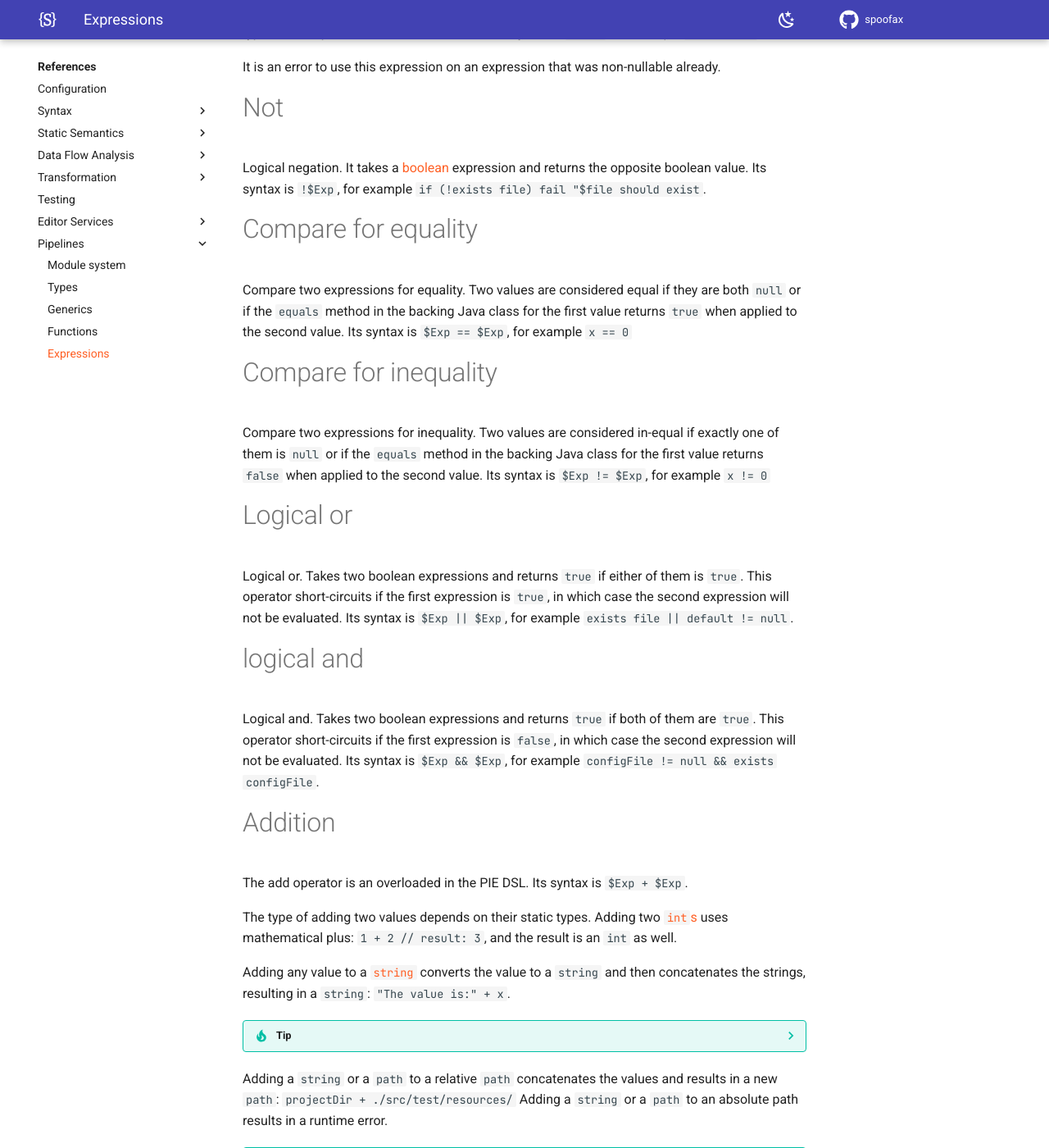
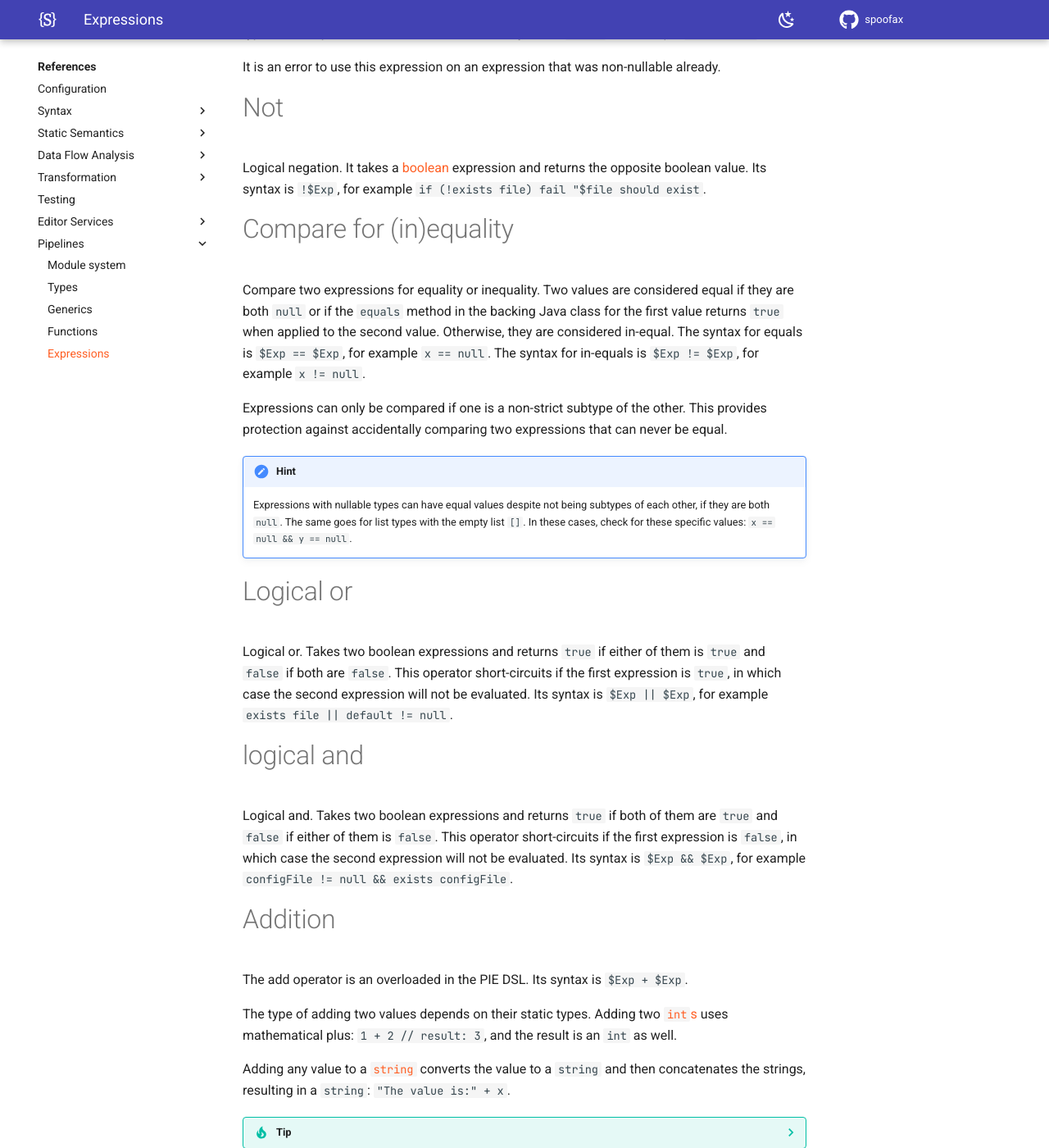
Before and after one commit to pdmosses/metaborg.github.io, an MkDocs documentation site: the page built from docs/references/pipelines/expressions.md, in a window 1280 px wide and 1400 px high, scrolled down 1406 px. Shown: the whole window at 82% size. Built offline with MkDocs 1.6.1 and Material for MkDocs 9.7.7, drawn with Linux system fonts in a browser that asks for light colours; comment, search, counter and statistics services are not loaded.

Commit message:
Small improvements to PIE expressions
comparision + logical operators

```diff
--- a/docs/references/pipelines/expressions.md
+++ b/docs/references/pipelines/expressions.md
@@ -71,24 +71,27 @@ It takes a [boolean](../types#bool) expression and returns the opposite boolean
 Its syntax is `!$Exp`, for example `if (!exists file) fail "$file should exist`.
 
 
-# Compare for equality
+# Compare for (in)equality
 
-Compare two expressions for equality.
+Compare two expressions for equality or inequality.
 Two values are considered equal if they are both `null` or if the `equals` method in the backing Java class for the first value returns `true` when applied to the second value.
-Its syntax is `$Exp == $Exp`, for example `x == 0`
+Otherwise, they are considered in-equal.
+The syntax for equals is `$Exp == $Exp`, for example `x == null`.
+The syntax for in-equals is `$Exp != $Exp`, for example `x != null`.
 
+Expressions can only be compared if one is a non-strict subtype of the other.
+This provides protection against accidentally comparing two expressions that can never be equal.
 
-# Compare for inequality
-
-Compare two expressions for inequality.
-Two values are considered in-equal if exactly one of them is `null` or if the `equals` method in the backing Java class for the first value returns `false` when applied to the second value.
-Its syntax is `$Exp != $Exp`, for example `x != 0`
+!!! hint
+    Expressions with nullable types can have equal values despite not being subtypes of each other, if they are both `null`.
+    The same goes for list types with the empty list `[]`.
+    In these cases, check for these specific values: `x == null && y == null`.
 
 
 # Logical or
 
 Logical or.
-Takes two boolean expressions and returns `true` if either of them is `true`.
+Takes two boolean expressions and returns `true` if either of them is `true` and `false` if both are `false`.
 This operator short-circuits if the first expression is `true`, in which case the second expression will not be evaluated.
 Its syntax is `$Exp || $Exp`, for example `exists file || default != null`.
 
@@ -96,7 +99,7 @@ Its syntax is `$Exp || $Exp`, for example `exists file || default != null`.
 # logical and
 
 Logical and.
-Takes two boolean expressions and returns `true` if both of them are `true`.
+Takes two boolean expressions and returns `true` if both of them are `true` and `false` if either of them is `false`.
 This operator short-circuits if the first expression is `false`, in which case the second expression will not be evaluated.
 Its syntax is `$Exp && $Exp`, for example `configFile != null && exists configFile`.
 
```
